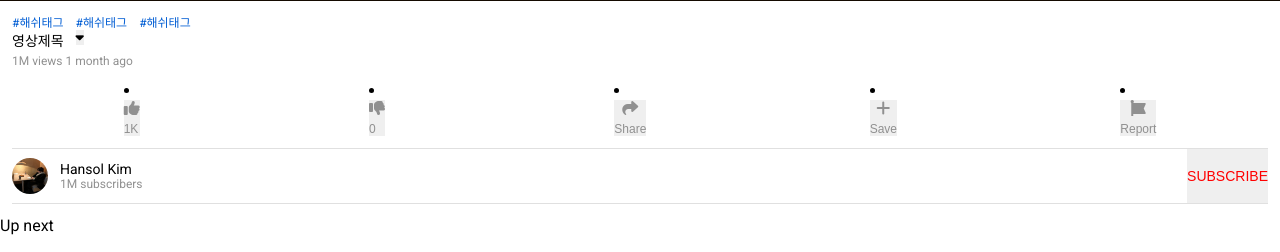
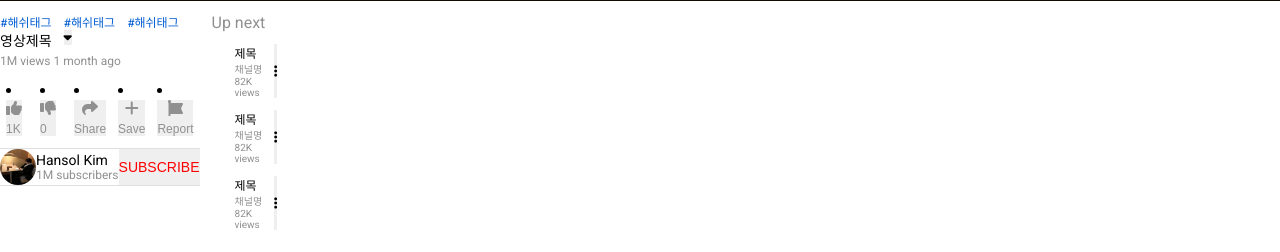
Before and after one commit to Hansorla/cloneCodingYoutube, a plain HTML site: page index.html in a window 1280 px wide. Shown: the part 548-800 px from the top of the page. Drawn offline with Linux system fonts and the light colour scheme.

Commit message:
CSS: Done

```diff
--- a/index.html
+++ b/index.html
@@ -13,6 +13,7 @@
         src="https://kit.fontawesome.com/b581b721ca.js"
         crossorigin="anonymous">
     </script>
+    <script src="main.js" defer></script>
 </head>
 <body>
     <!-- Header -->
@@ -32,7 +33,8 @@
         <video controls src=""></video>
     </section>
 
-    <!-- Video Info -->
+    <div class="infoAndUpNext">
+            <!-- Video Info -->
     <section class="info">
         <!-- Metadata -->
         <div class="metadata">
@@ -81,11 +83,16 @@
             <button class="subscribe">subscribe</button>
         </div>
     </section>
+
+    <!-- Up Next -->
     <section class="upNext">
         <span class="title">Up next</span>
         <ul>
             <li class="item">
-                <img src="image/썸네일" alt="">
+                <div class="img">
+                    <img src="image/썸네일" alt="">
+                </div>
+
                 <div class="info">
                     <span class="title">제목</span>
                     <span class="name">채널명</span>
@@ -96,7 +103,9 @@
                 </button>
             </li>
             <li class="item">
-                <img src="image/썸네일" alt="">
+                <div class="img">
+                    <img src="image/썸네일" alt="">
+                </div>
                 <div class="info">
                     <span class="title">제목</span>
                     <span class="name">채널명</span>
@@ -107,7 +116,9 @@
                 </button>
             </li>
             <li class="item">
-                <img src="image/썸네일" alt="">
+                <div class="img">
+                    <img src="image/썸네일" alt="">
+                </div>
                 <div class="info">
                     <span class="title">제목</span>
                     <span class="name">채널명</span>
@@ -119,5 +130,7 @@
             </li>
         </ul>
     </section>
+    </div>
+
 </body>
 </html>
--- a/style.css
+++ b/style.css
@@ -76,7 +76,7 @@ header. icons .fa-search {
 }
 
 /* Video Info */
-.info {
+body > .info {
     padding: var(--padding);
 }
 
@@ -112,62 +112,118 @@ header. icons .fa-search {
 }
 
 /* Action Buttons */
-.actions {
+.info .actions {
     display: flex;
     justify-content: space-around;
     margin: var(--padding) 0;
 }
 
-.actions button {
+.info .actions button {
     display: flex;
     flex-direction: column;
     font-size: var(--font-small);
     color: var(--grey-dark-color);
 }
 
-.actions button i {
+.info .actions button i {
     margin: 0 auto;
     margin-bottom: calc(var(--padding) / 2);
     font-size: 16px;
 }
 
-.actions button i.active {
+.info .actions button i.active {
     color: var(--blue-color);
 }
 
 /* Channel Description */
-.channel {
+.info .channel {
     display: flex;
     justify-content: space-between;
     border-top: 1px solid var(--grey-light-color);
     border-bottom: 1px solid var(--grey-light-color);
 }
 
-.channel .metadata {
+.info .channel .metadata {
     display: flex;
     align-items: center;
 }
-.channel .metadata .info {
+.info .channel .metadata .info {
     display: flex;
     flex-direction: column;
 }
-.channel .metadata img {
+.info .channel .metadata img {
     width: var(--avatar-size);
     height: var(--avatar-size);
     border-radius: 50%;
 }
 
-.channel .metadata .info .name {
+.info .channel .metadata .info .name {
     font-size: var(--font-medium);
 }
 
-.channel .metadata .info .subscribers {
+.info .channel .metadata .info .subscribers {
     font-size: var(--font-small);
     color: var(--grey-dark-color);
 }
 
-.channel .subscribe {
+.info .channel .subscribe {
     text-transform: uppercase;
     color: var(--red-color);
     font-size: var(--font-medium);
 }
+
+/* Up Next */
+.upNext > .title {
+    padding: 0 var(--padding);
+    color: var(--grey-dark-color);
+    margin-bottom: calc(var(--padding) / 2);
+}
+
+.upNext .item {
+    display: flex;
+    margin-top: var(--padding);
+}
+
+.upNext .item .img {
+    flex: 1 1 35%;
+    margin-right: var(--padding);
+}
+
+.upNext .item .img img {
+    width: 100%;
+}
+
+.upNext .item .info {
+    flex: 1 1 60%;
+}
+
+.upNext .item .moreBtn {
+    flex: 1 1 5%;
+}
+
+.upNext .item .info {
+    display: flex;
+    flex-direction: column;
+}
+
+.upNext .item .info .title {
+    font-size: var(--font-small);
+}
+
+.upNext .item .info .name,
+.upNext .item .info .views {
+    font-size: var(--font-micro);
+    color: var(--grey-dark-color);
+}
+
+.infoAndUpNext {
+    display: flex;
+    flex-direction: column;
+}
+
+@media screen and (min-width: 768px) {
+    .infoAndUpNext {
+        flex-direction: row;
+        margin: var(--padding) 0;
+    }
+}
```
Also changed, not shown: main.js (added).
